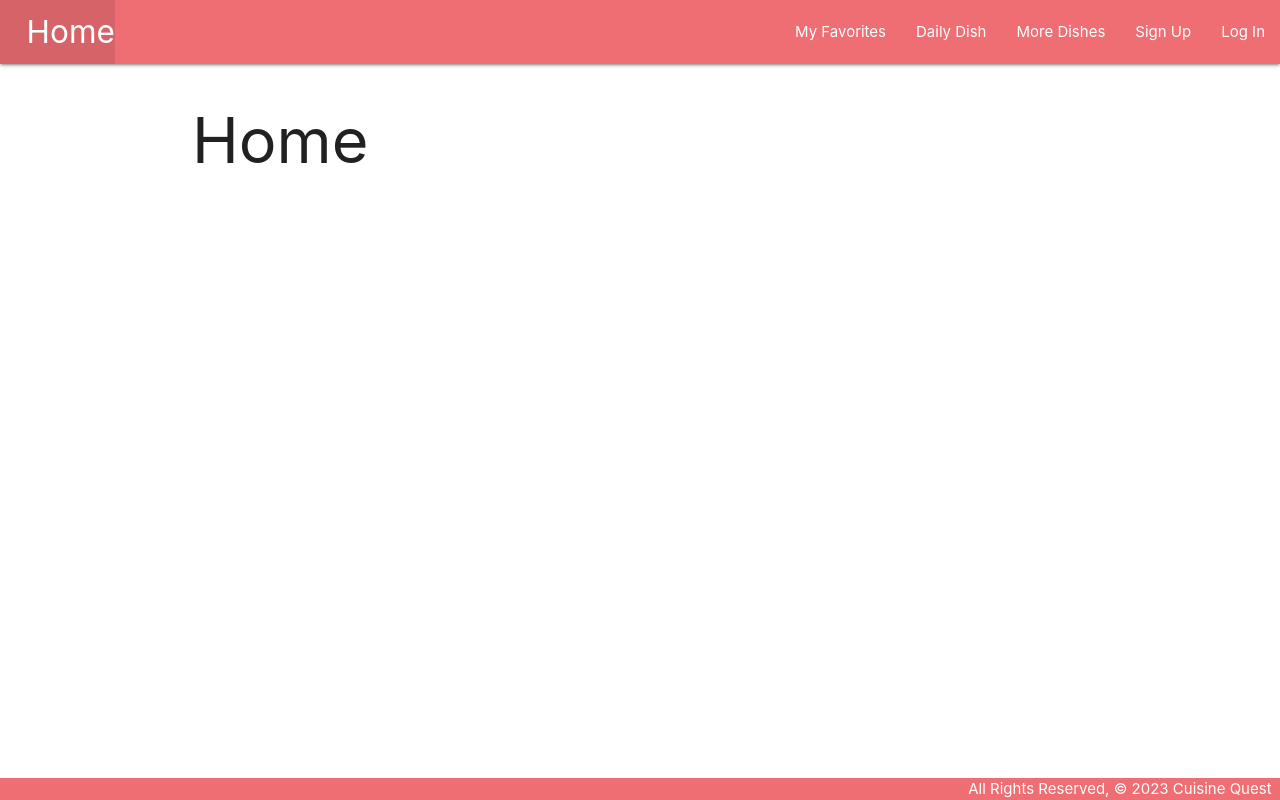
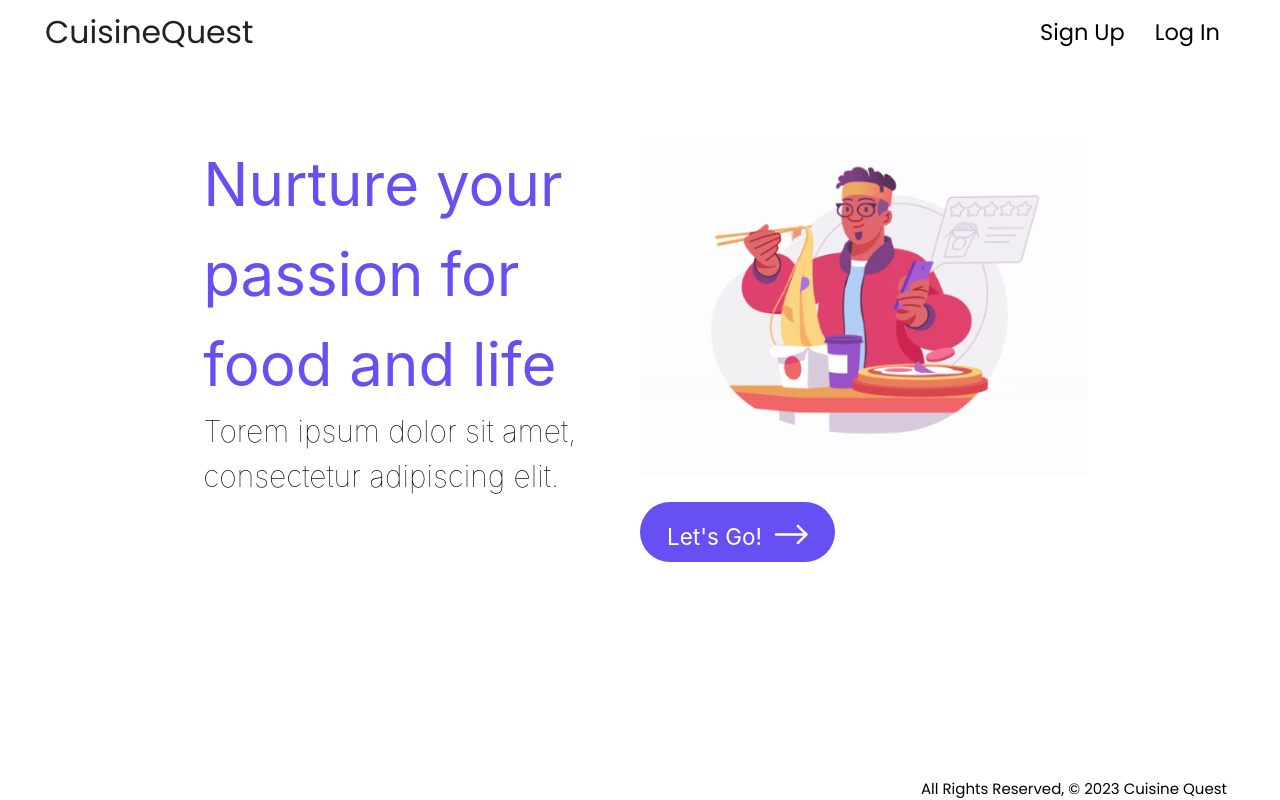
Before and after one commit to andrewsegovia00/CuisineQuest, a Django app: page / in a window 1280 px wide. Run offline with Django 4.2, Linux system fonts and the light colour scheme.

Commit message:
enhanced Styling and Login

```diff
--- /dev/null
+++ b/main_app/static/css/nav.css
@@ -0,0 +1,60 @@
+.brand-logo {}
+
+.left {
+    margin-left: 3rem;
+    font-family: 'Poppins', sans-serif;
+}
+
+.right {
+    margin-right: 3rem;
+    font-family: 'Poppins', sans-serif;
+}
+
+
+nav ul a {
+    color: black;
+    font-size: 1.5rem;
+}
+
+
+#hero-text {
+    color: #6750F3;
+    font-size: 4rem;
+}
+
+.waves-light {
+    border-radius: 10%;
+}
+
+.mainContainer {
+    margin-top: 5rem;
+}
+
+.secondary-text {
+    color: black;
+    font-size: 2rem;
+    font-weight: lighter;
+}
+
+#mainImg {
+    width: 40rem;
+    height: auto;
+}
+
+.mainBtn {
+    border: none;
+    background-color: #6750F3;
+    width: auto;
+    height: 4rem;
+    border-radius: 50px;
+    color: white;
+    font-size: 1.5rem;
+    padding: 1.5rem;
+    padding-left: 1.8rem;
+    padding-right: 1.8rem;
+    text-align: center;
+}
+
+.arrow {
+    margin-left: .8rem;
+}
--- a/main_app/static/css/style.css
+++ b/main_app/static/css/style.css
@@ -2,6 +2,7 @@ body {
   display: flex;
   min-height: 100vh;
   flex-direction: column;
+  background-color: #FEFCFE;
 }
 
 main {
@@ -11,4 +12,5 @@ body {
 footer.page-footer {
   padding-top: 0;
   text-align: right;
+  color: black;
 }
--- a/main_app/templates/base.html
+++ b/main_app/templates/base.html
@@ -10,20 +10,25 @@
   <title>Cuisine Quest</title>
   <link rel="stylesheet" href="https://cdnjs.cloudflare.com/ajax/libs/materialize/1.0.0/css/materialize.min.css">
   <link rel="stylesheet" type="text/css" href="{% static 'css/style.css' %}">
+  <link rel="stylesheet" type="text/css" href="{% static 'css/nav.css' %}">
+  <link rel="preconnect" href="https://fonts.googleapis.com">
+  <link rel="preconnect" href="https://fonts.gstatic.com" crossorigin>
+  <link href="https://fonts.googleapis.com/css2?family=Poppins:wght@400;600;700;900&display=swap" rel="stylesheet">
 </head>
 
-<body>
+<body class="grey #ffffff white">
   <header class="navbar-fixed">
-    <nav>
+    <nav class="#ffffff white z-depth-0">
       <div class="nav-wrapper">
         <ul>
-          <li><a href="/" class="left brand-logo">&nbsp;&nbsp; Home</a></li>
+          <li><a href="/" class="left brand-logo"><span class="grey-text text-darken-4">CuisineQuest</span></a>
+          </li>
         </ul>
         <ul class="right">
+          {% if user.is_authenticated %}
           <li><a href="{% url 'mylist_index' %}">My Favorites</a></li>
           <li><a href="{% url 'daily_dish' %}">Daily Dish</a></li>
           <li><a href="{% url 'dishes' %}">More Dishes</a></li>
-          {% if user.is_authenticated %}
           <li><a href="{% url 'logout' %}">Log Out</a></li>
           <li><a href="{% url 'dishes_create' %}">Add a Dish</a></li>
           <li><a href="{% url 'index' %}">View All Dishes</a></li>
@@ -36,12 +41,12 @@
       </div>
     </nav>
   </header>
-  <main class="container">
+  <main>
     {% block content %}
     {% endblock %}
   </main>
-  <footer class="page-footer">
-    <div class="right">All Rights Reserved, &copy; 2023 Cuisine Quest &nbsp;</div>
+  <footer class="page-footer #ffffff white">
+    <div class="right ">All Rights Reserved, &copy; 2023 Cuisine Quest &nbsp;</div>
   </footer>
 </body>
 
--- a/main_app/templates/home.html
+++ b/main_app/templates/home.html
@@ -1,4 +1,21 @@
 {% extends 'base.html' %}
 {% block content %}
-<h1> Home </h1>
+
+<div class="container">
+    <div class="row mainContainer">
+        <div class="col s6">
+            <div class="row textContainer">
+                <div id="hero-text" class="col s12">Nurture your passion for food and life</div>
+                <div class="secondary-text col s12">Torem ipsum dolor sit amet, consectetur adipiscing elit.
+                </div>
+            </div>
+        </div>
+        <div class="col s6">
+            <div class="row">
+                <img class="responsive-img" src="../static/assets/homeGif.png" />
+            </div>
+        </div>
+        <button class="mainBtn">Let's Go!<img class="arrow" src="../static/assets/arrow.png"></button>
+    </div>
+</div>
 {% endblock %}
--- a/main_app/views.py
+++ b/main_app/views.py
@@ -172,6 +172,7 @@ def remove_from_my_list(request, dish_id):
     api_list.dishes.remove(dish_to_remove)
     return redirect('mylist_index')
 
+@login_required
 def mylist_index(request):
     mylist_exists = MyList.objects.filter(user=request.user).exists()
     if not mylist_exists:
```
Also changed, not shown: main_app/templates/registration/login.html (+5 -5 lines), main_app/static/assets/arrow.png (added), main_app/static/assets/homeGif.png (added), main_app/static/assets/logoCuisineQuest.png (added). Lines whose indentation alone changed are shown as unchanged.
